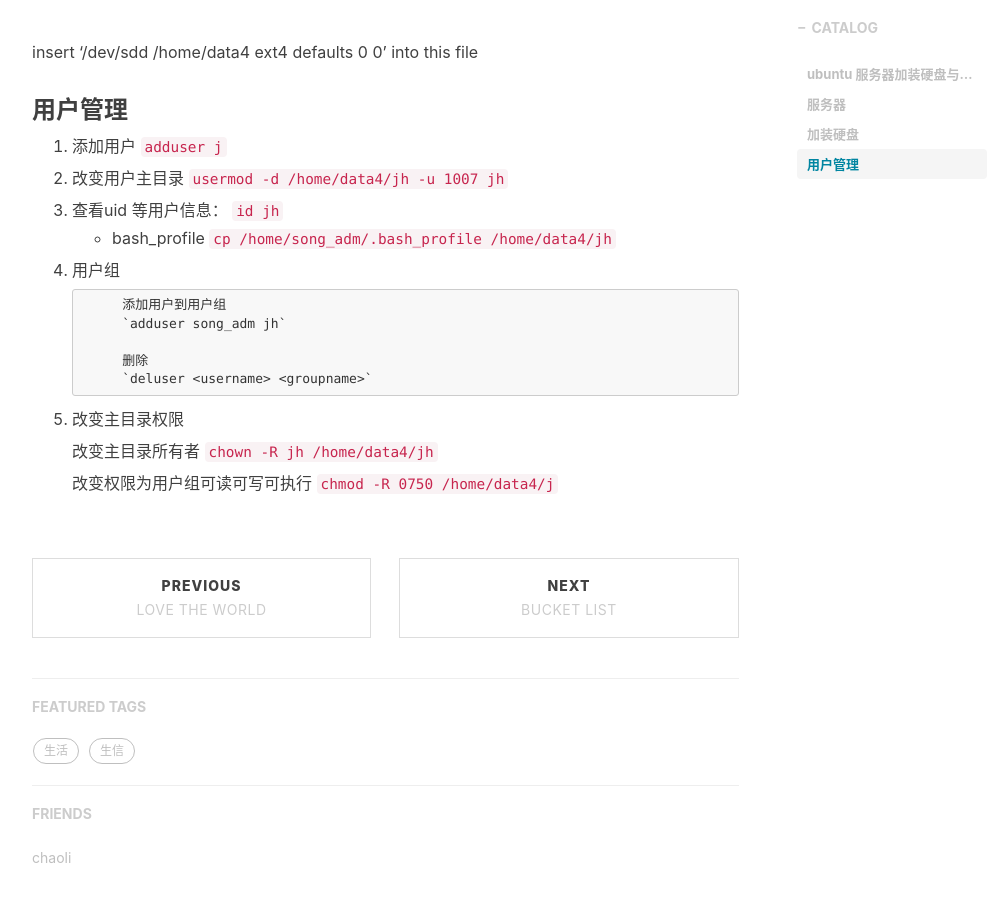
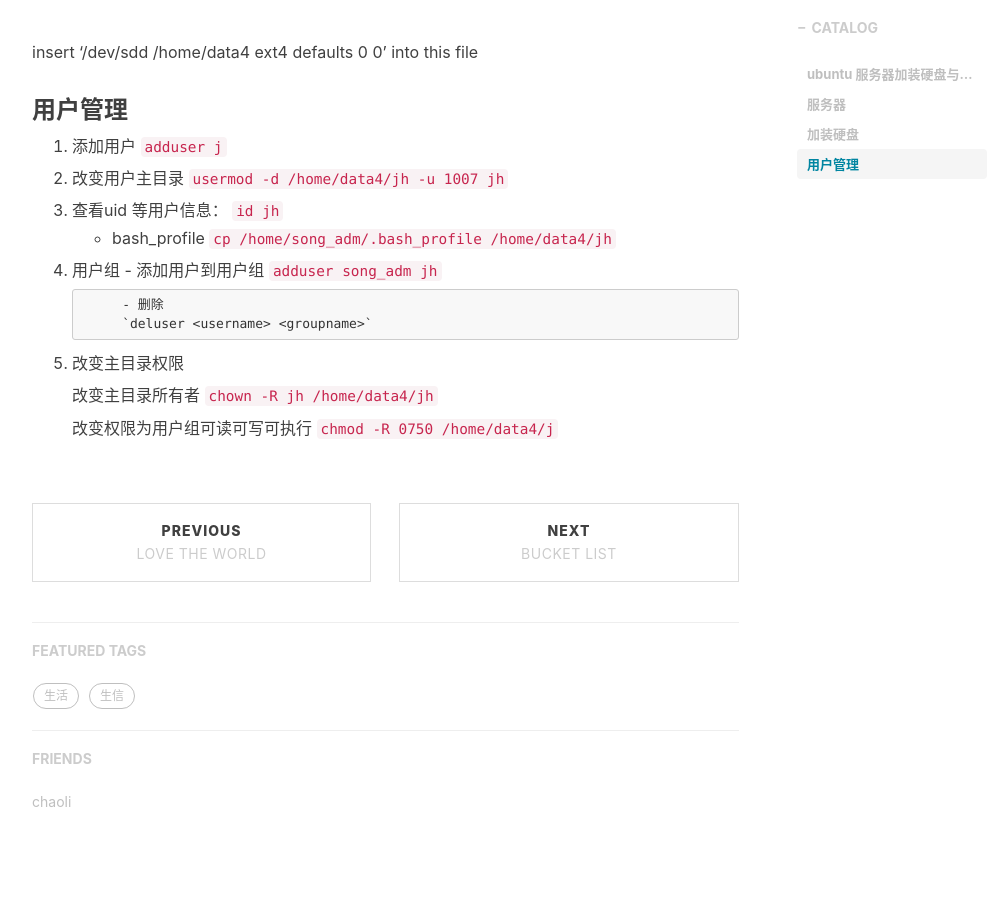
Before and after one commit to brainfo/brainfo.github.io, a Jekyll site: the page built from _posts/2019-03-28-Server.md, in a window 1280 px wide and 900 px high, scrolled down 1096 px. Shown: the whole window, without its empty margins (233-1235 px from the left). Built offline with Jekyll 4.4.1, drawn with Linux system fonts in a browser that asks for light colours; nearby versions of some CDN libraries; comment, search, counter and statistics services are not loaded.

```diff
--- a/_posts/2019-03-28-Server.md
+++ b/_posts/2019-03-28-Server.md
@@ -58,11 +58,10 @@ Dell T630
 		`cp /home/song_adm/.bash_profile /home/data4/jh`
 
 4. 用户组
-
-			添加用户到用户组
+			- 添加用户到用户组
 			`adduser song_adm jh`
 
-			删除
+			- 删除
 			`deluser <username> <groupname>`
 
 5. 改变主目录权限
```
